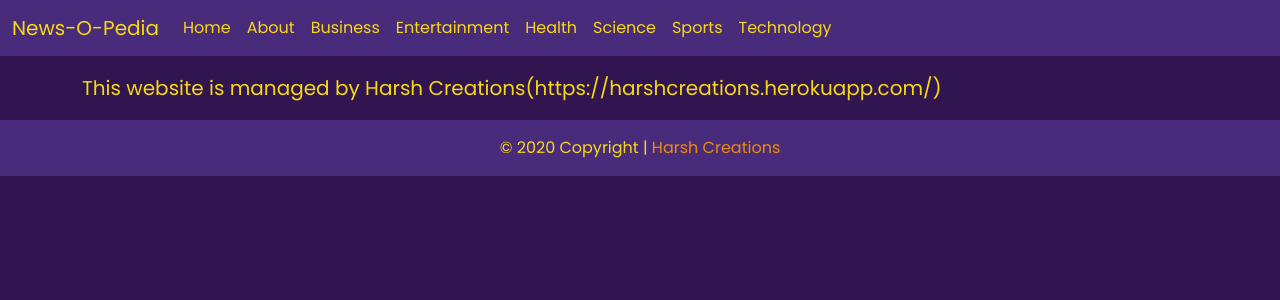
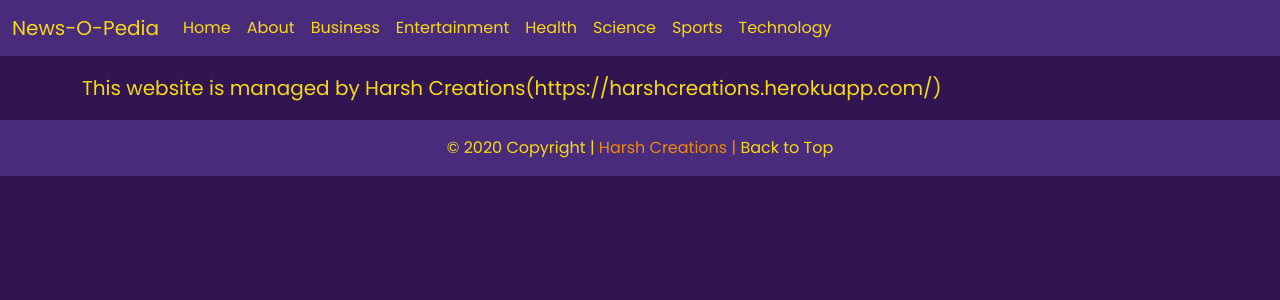
Before and after one commit to harshvarmora28/news_o_pedia_react_website, a React (Create React App) app: page /about in a window 1280 px wide. Shown: the top 300 px of the page. Built offline with nearby package versions, Linux system fonts and the light colour scheme.

Commit message:
final commit

```diff
--- a/src/components/Footer.js
+++ b/src/components/Footer.js
@@ -6,7 +6,8 @@ const Footer = () => {
             <footer className="text-center text-lg-start">
             <div className="text-center p-3">
             © 2020 Copyright |
-            <a id="footer-text" target="_blank" href="https://harshcreations.herokuapp.com/"> Harsh Creations</a>
+            <a id="footer-text" target="_blank" href="https://harshcreations.herokuapp.com/"> Harsh Creations |</a>
+            <a id="back-to-top" href="#"> Back to Top</a>
             </div>
             </footer>
         </div>
--- a/src/components/css/style.css
+++ b/src/components/css/style.css
@@ -85,3 +85,7 @@ body{
     color: #f6d912;
     margin-top: 20px;
 }
+#back-to-top{
+    text-decoration: none;
+    color: #f6d912;
+}
```
